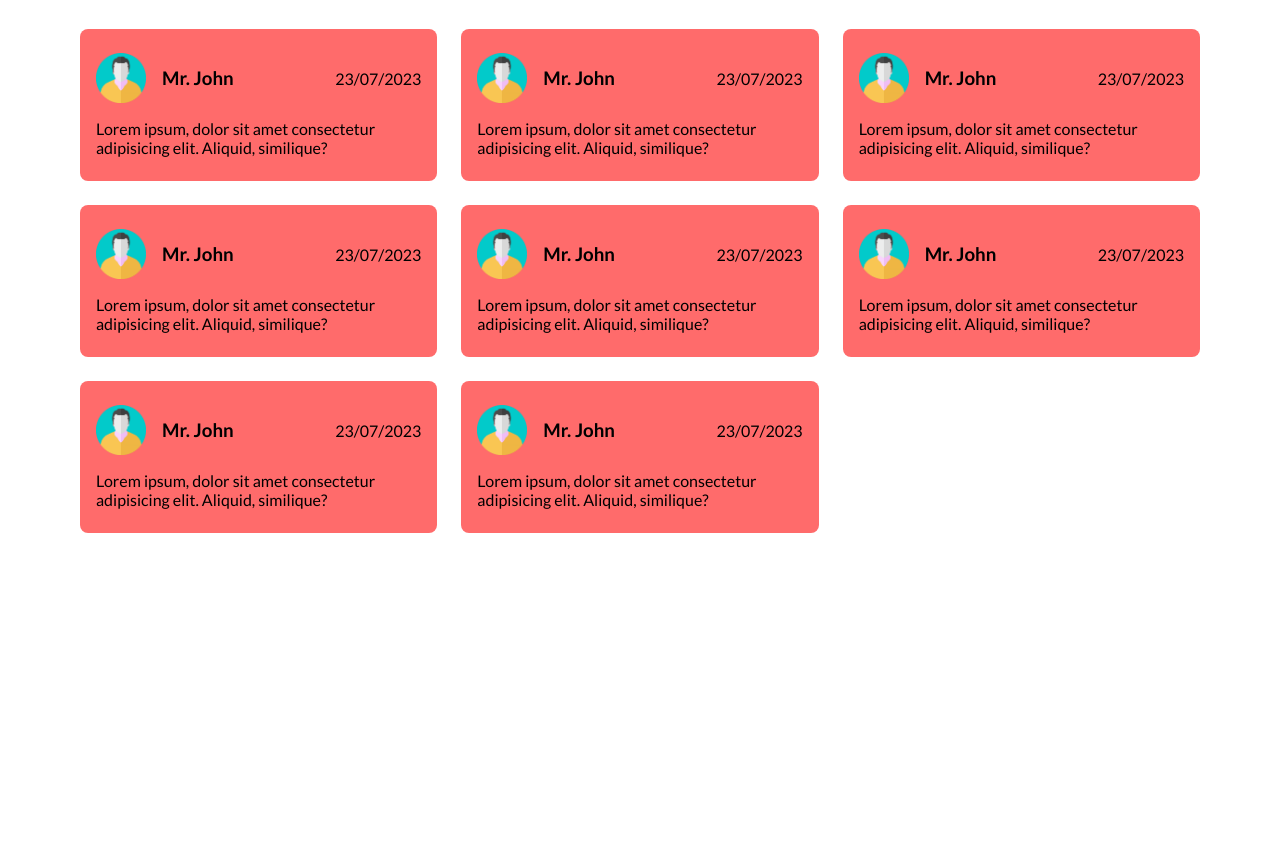
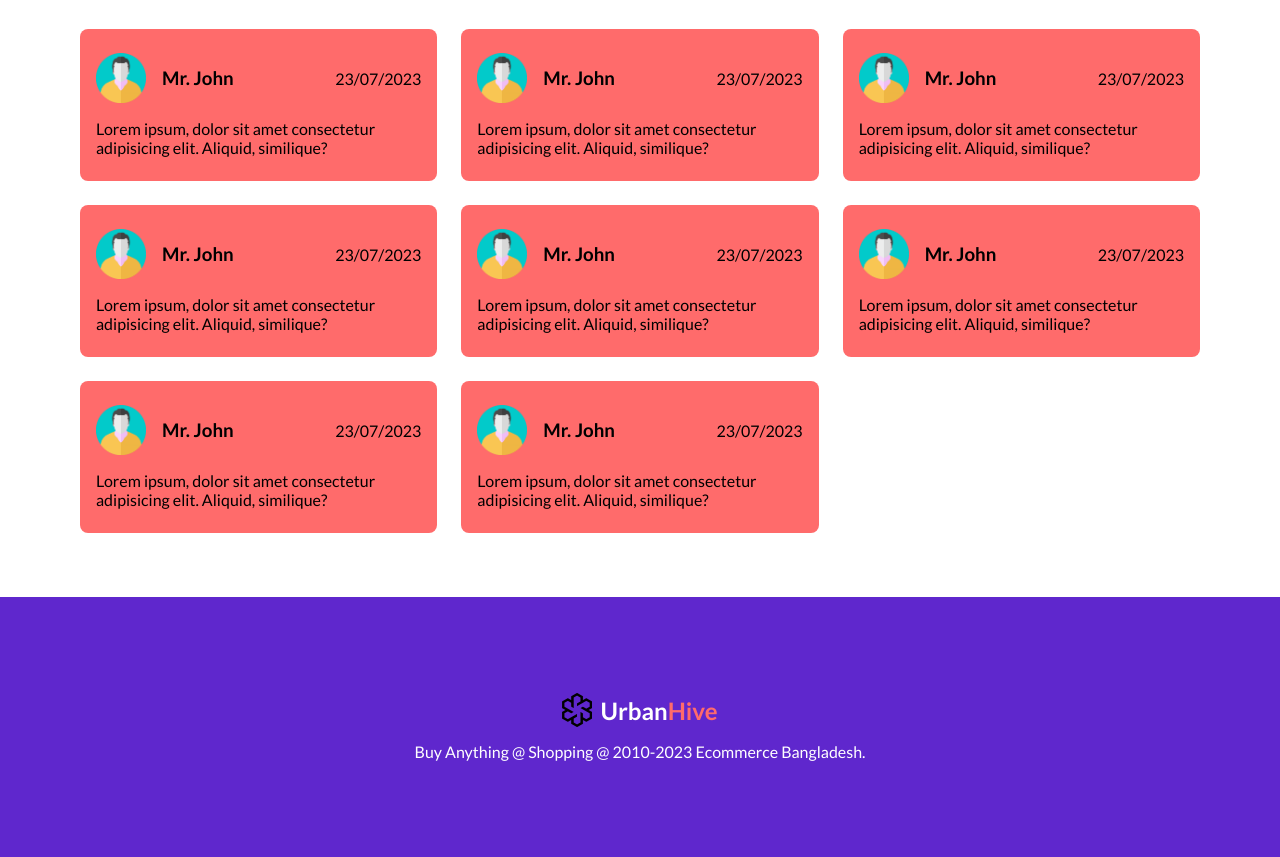
Before and after one commit to Ashik-Himel/urban-hive, a plain HTML site: page index.html in a window 1280 px wide. Shown: the part 2756-3613 px from the top of the page. Before the commit the page ends 3289 px from the top, so only its background shows below. Drawn offline with Linux system fonts and the light colour scheme.

Commit message:
footer section done

```diff
--- a/css/style.css
+++ b/css/style.css
@@ -100,15 +100,15 @@ ul {
   align-items: center;
   gap: 1.5rem;
 }
-.header-section nav .logo {
-  display: flex;
+.logo {
+  display: inline-flex;
   align-items: center;
   gap: 0.5rem;
 }
-.header-section nav .logo img {
+.logo img {
   width: 30px;
 }
-.header-section nav .logo > span {
+.logo > span {
   font-size: 1.5rem;
   font-weight: 700;
 }
@@ -317,6 +317,20 @@ ul {
   margin-bottom: 0;
 }
 
+/* Footer Section */
+.footer-section {
+  background-color: var(--purple-color);
+  color: white;
+  margin-top: 4rem;
+  padding-block: 6rem;
+  text-align: center;
+}
+.footer-section p {
+  margin-top: 0.7rem;
+  margin-bottom: 0;
+  color: white;
+}
+
 /* Container's Media Queries */
 @media screen and (min-width: 640px) {
   .container {
--- a/index.html
+++ b/index.html
@@ -271,5 +271,16 @@
       </div>
     </section>
   </main>
+
+  <!-- Footer Section -->
+  <footer class="footer-section">
+    <div class="container">
+      <div href="#home" class="logo">
+        <img src="./images/urban-hive.png" alt="Logo Icon">
+        <span>Urban<span class="text-pink">Hive</span></span>
+      </div>
+      <p>Buy Anything @ Shopping @ 2010-2023 Ecommerce Bangladesh.</p>
+    </div>
+  </footer>
 </body>
 </html>
```
